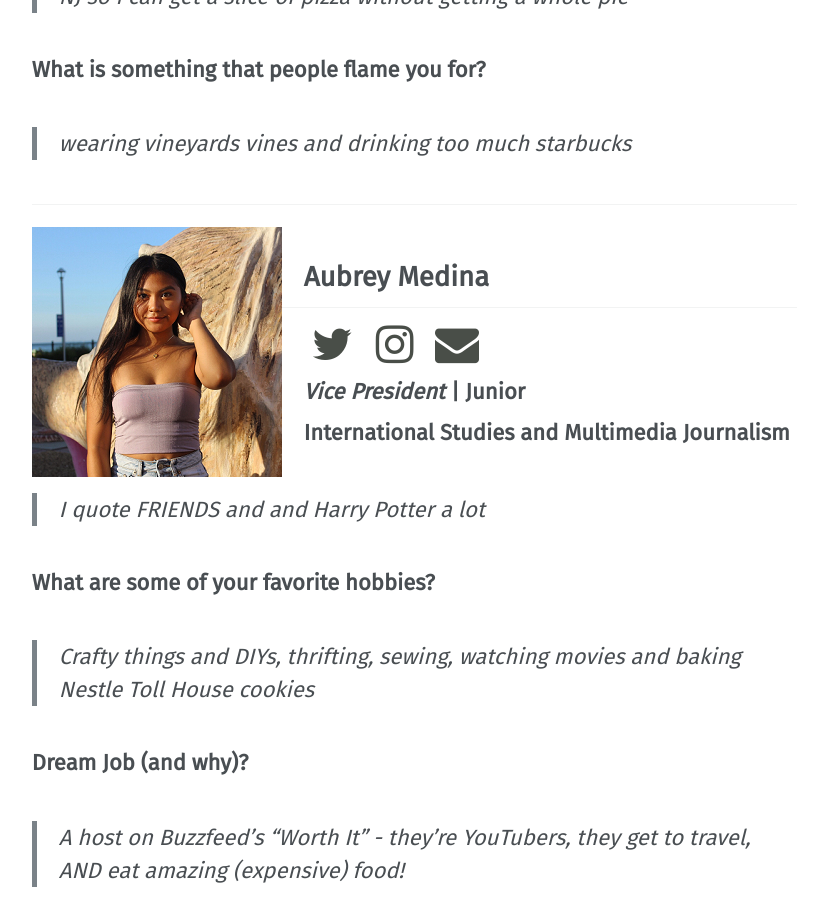
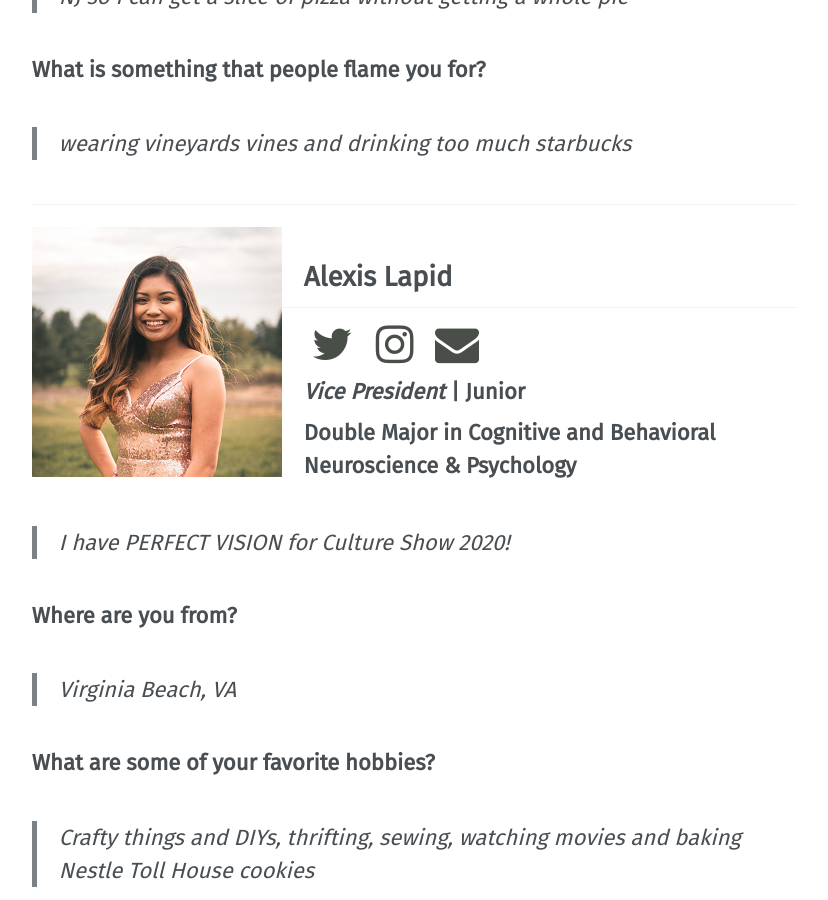
Before and after one commit to vtfasa/vtfasa.github.io, a Jekyll site: the page built from _pages/officers/eboard.md, in a window 1280 px wide and 900 px high, scrolled down 1159 px. Shown: the whole window, without its empty margins (252-1080 px from the left). Built offline with Jekyll 4.4.1, drawn with Linux system fonts in a browser that asks for light colours; some web fonts are replaced.

Commit message:
updatevp

```diff
--- a/_pages/officers/eboard.md
+++ b/_pages/officers/eboard.md
@@ -47,15 +47,18 @@ permalink: /officers/eboard/
 
 ---
 
-![image-left]({{ "/assets/images/officers/small/aubrey2.png" | absolute_url }}){: .align-left}
-## Aubrey Medina
+![image-left]({{ "/assets/images/officers/small/lexi3.png" | absolute_url }}){: .align-left}
+## Alexis Lapid
 <p style="margin-bottom: 0.45em; padding: 0"><a href="https://twitter.com/YourKuyaAJ" style="color: #494e48"><i class="fa fa-2x fa-fw fa-twitter"></i></a>
-<a href="https://www.instagram.com/YourKuyaAJ/" style="margin: 0; padding: 0"><i class="fa fa-2x fa-fw fa-instagram" style="color: #494e48"></i></a>
-<a href="mailto:andyjc63@vt.edu" style="margin: 0; padding: 0"><i class="fa fa-2x fa-fw fa-envelope" style="color: #494e48"></i></a></p>
+<a href="https://www.instagram.com/lexiilaine/" style="margin: 0; padding: 0"><i class="fa fa-2x fa-fw fa-instagram" style="color: #494e48"></i></a>
+<a href="mailto:alapid@vt.edu" style="margin: 0; padding: 0"><i class="fa fa-2x fa-fw fa-envelope" style="color: #494e48"></i></a></p>
 <h3 style="margin-top: 0"><em>Vice President</em> | Junior</h3>
-**International Studies and Multimedia Journalism**
+**Double Major in Cognitive and Behavioral Neuroscience & Psychology**
 
-> I quote FRIENDS and and Harry Potter a lot
+> I have PERFECT VISION for Culture Show 2020!
+
+### **Where are you from?**
+> *Virginia Beach, VA*
 
 ### **What are some of your favorite hobbies?**
 
```
Also changed, not shown: _pages/officers.md (+2 -2 lines).
